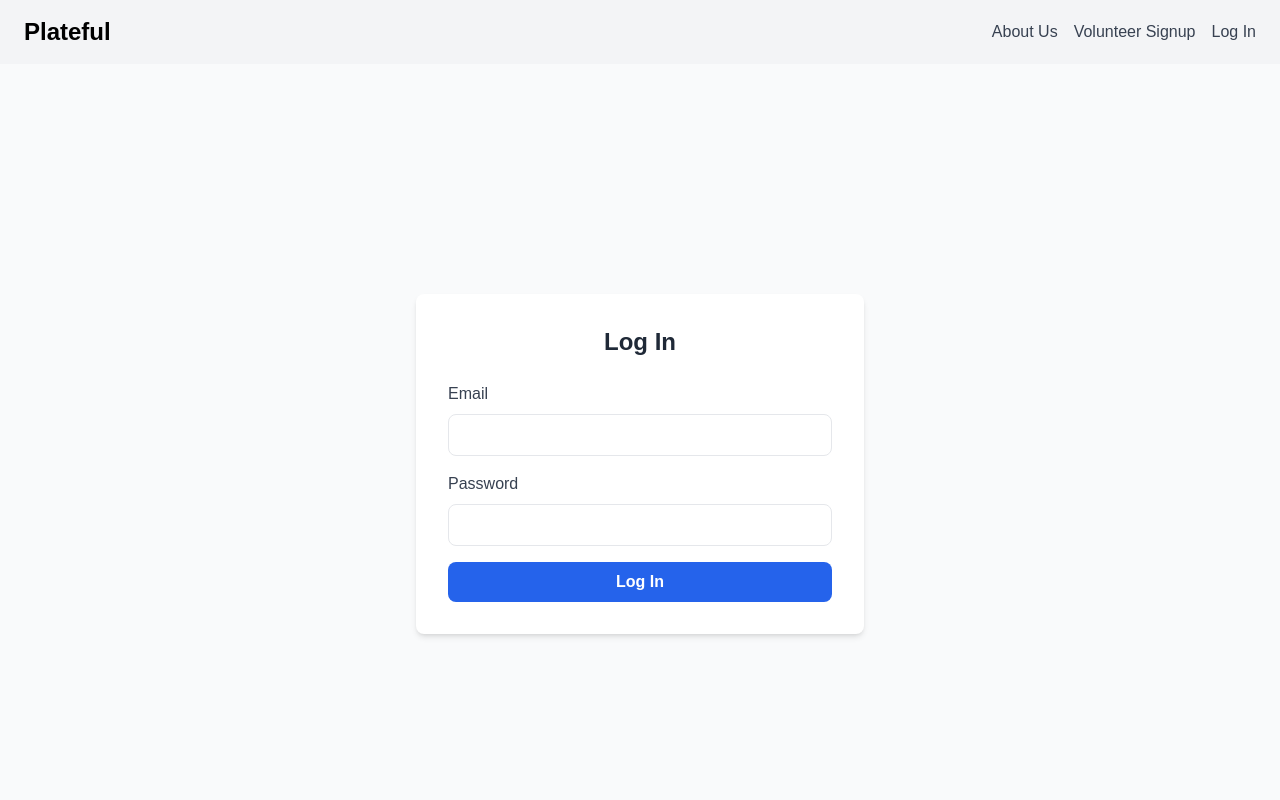
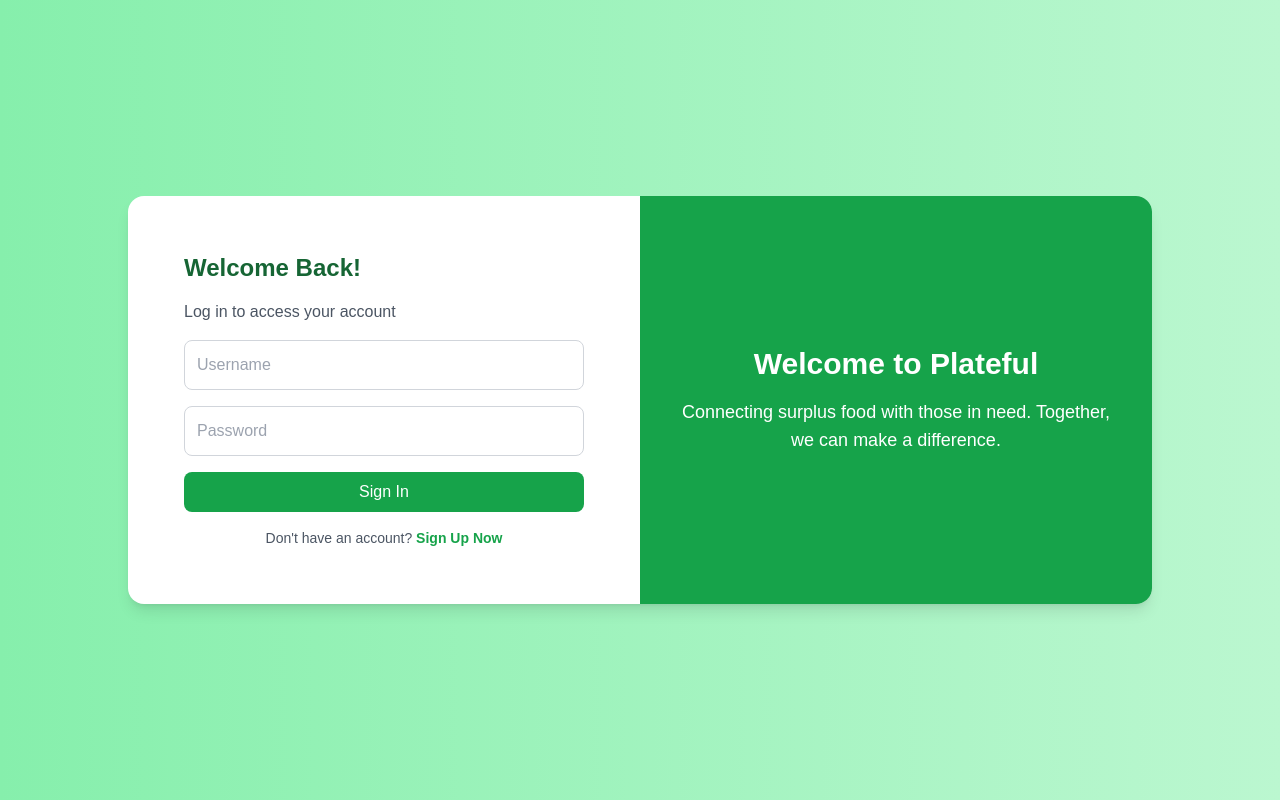
Before and after one commit to isaacfung1/Plateful, a Next.js app in the folder plateful/: page /login in a window 1280 px wide. Shown: the top 800 px of the page. Built offline with nearby package versions, Linux system fonts and the light colour scheme.

Commit message:
editing login page

```diff
--- a/plateful/components/login/loginForm.tsx
+++ b/plateful/components/login/loginForm.tsx
@@ -1,45 +1,47 @@
-"use client";
-
-import React, { useState } from "react";
+import React from "react";
 
 const LoginForm = () => {
-  const [email, setEmail] = useState("");
-  const [password, setPassword] = useState("");
-
-  const handleSubmit = (e: React.FormEvent) => {
-    e.preventDefault();
-    // Handle login logic here
-  };
-
   return (
-    <form onSubmit={handleSubmit} className="mt-6 fade-in">
-      <div className="mb-4">
-        <label className="block text-gray-700">Email</label>
+    <div className="flex flex-col gap-4 p-8">
+      <h2 className="text-2xl font-semibold text-green-800">Welcome Back!</h2>
+      <p className="text-gray-600">Log in to access your account</p>
+      <form className="flex flex-col gap-4">
+        {/* Username Input */}
+        <div className="flex items-center bg-white border border-gray-300 rounded-lg p-3">
           <input
-          type="email"
-          value={email}
-          onChange={(e) => setEmail(e.target.value)}
-          className="w-full px-4 py-2 mt-2 border rounded-lg focus:outline-none focus:ring-2 focus:ring-blue-600"
-          required
+            type="text"
+            placeholder="Username"
+            className="w-full outline-none text-gray-700"
           />
         </div>
-      <div className="mb-4">
-        <label className="block text-gray-700">Password</label>
+
+        {/* Password Input */}
+        <div className="flex items-center bg-white border border-gray-300 rounded-lg p-3">
           <input
             type="password"
-          value={password}
-          onChange={(e) => setPassword(e.target.value)}
-          className="w-full px-4 py-2 mt-2 border rounded-lg focus:outline-none focus:ring-2 focus:ring-blue-600"
-          required
+            placeholder="Password"
+            className="w-full outline-none text-gray-700"
           />
         </div>
+
+        {/* Sign In Button */}
         <button
           type="submit"
-        className="w-full px-4 py-2 font-bold text-white bg-blue-600 rounded-lg hover:bg-blue-700"
+          className="w-full bg-green-600 text-white rounded-lg py-2 hover:bg-green-700 transition"
         >
-        Log In
+          Sign In
         </button>
+
+        {/* Sign-Up Link */}
+        <div className="text-center text-sm text-gray-600">
+          Don't have an account?{" "}
+          <a href="/register" className="text-green-600 font-semibold hover:underline">
+            Sign Up Now
+          </a>
+        </div>
+
       </form>
+    </div>
   );
 };
 
--- a/plateful/components/login/loginPage.tsx
+++ b/plateful/components/login/loginPage.tsx
@@ -1,19 +1,24 @@
 import React from "react";
-import Header from "../home/Header";
-import Footer from "../home/Footer";
 import LoginForm from "./loginForm";
 
 const LoginPage = () => {
   return (
-    <div className="fade-in">
-      <Header />
-      <main className="flex flex-col items-center justify-center min-h-screen bg-gray-50">
-        <div className="w-full max-w-md p-8 bg-white rounded-lg shadow-md">
-          <h2 className="text-2xl font-bold text-center text-gray-800">Log In</h2>
+    <div className="h-screen flex items-center justify-center bg-gradient-to-r from-green-300 via-beige-100 to-green-200">
+      {/* Floating Card */}
+      <div className="flex w-4/5 max-w-5xl bg-white rounded-2xl shadow-lg overflow-hidden">
+        {/* Left Side: Login Form */}
+        <div className="w-1/2 p-6">
           <LoginForm />
         </div>
-      </main>
-      <Footer />
+
+        {/* Right Side: Branding Section */}
+        <div className="w-1/2 bg-green-600 text-white flex flex-col justify-center items-center p-10">
+          <h1 className="text-3xl font-bold mb-4">Welcome to Plateful</h1>
+          <p className="text-lg text-center">
+            Connecting surplus food with those in need. Together, we can make a difference.
+          </p>
+        </div>
+      </div>
     </div>
   );
 };
```
Lines whose indentation alone changed are shown as unchanged.
